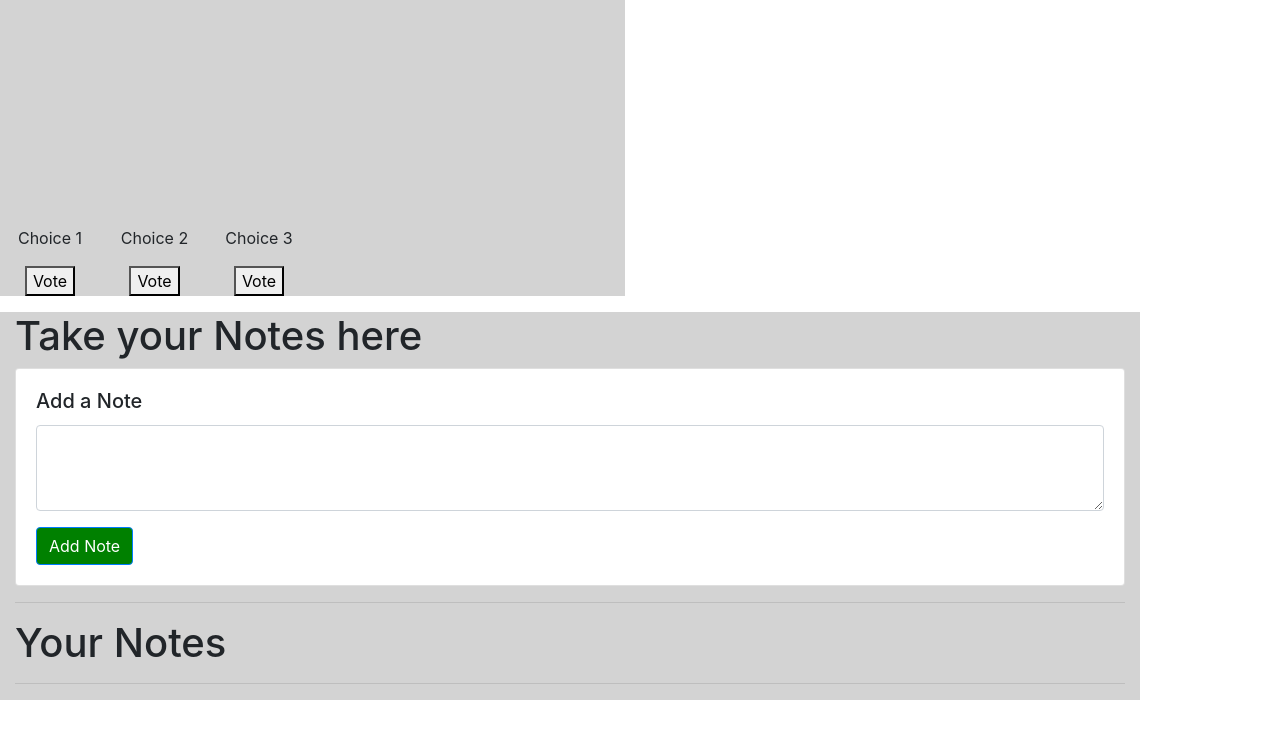
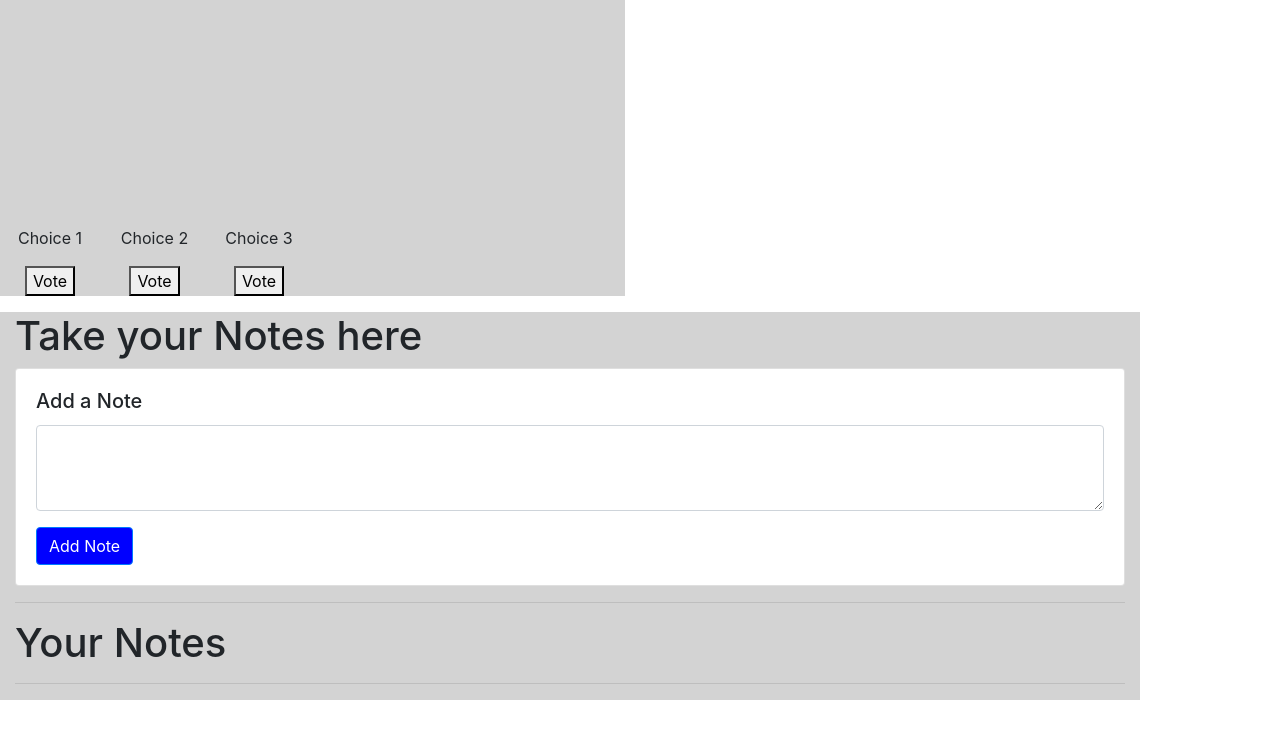
Before and after one commit to christamdavis/COMP4620_DASH_Meet, a PHP site: page /pages/dashboard.html in a window 1280 px wide. Shown: the part 960-1692 px from the top of the page. Run offline with PHP 8.4, Linux system fonts and the light colour scheme; some libraries are stand-ins or nearby versions.

Commit message:
Styling Update

```diff
--- a/public/css/style.css
+++ b/public/css/style.css
@@ -47,15 +47,15 @@
 }
 
 .bar[data-choice="1"] {
-  background-color: red;
+  background-color: white;
 }
 
 .bar[data-choice="2"] {
-  background-color: green;
+  background-color: gray;
 }
 
 .bar[data-choice="3"] {
-  background-color: blue;
+  background-color: darkgray;
 }
 .label {
   height: 70px;
--- a/public/pages/dashboard.html
+++ b/public/pages/dashboard.html
@@ -116,7 +116,7 @@
                <div class="form-group">
                    <textarea class="form-control" id="addTxt" rows="3"></textarea>
                </div>
-               <button class="btn btn-primary" id="addBtn" style="background-color:green">Add Note</button>
+               <button class="btn btn-primary" id="addBtn" style="background-color:blue">Add Note</button>
            </div>
        </div>
        <hr><h1>Your Notes</h1><hr>
--- a/public/pages/sign-up.html
+++ b/public/pages/sign-up.html
@@ -11,13 +11,13 @@
     <script src="../js/sweetalert2.js"></script>
     <!-- Nunito Google Font -->
     <link href="https://fonts.googleapis.com/css?family=Nunito:400,700" rel="stylesheet">
-    <title>Sign Up | Firebase Auth</title>
+    <title>DASH-Meet Sign Up</title>
 </head>
 <body class="bg-light">
     <div class="container-fluid">
         <div class="row">
             <div class="col-lg-6 col-md-6 offset-lg-1 offset-md-1 text-left   text-primary">
-                <h1 class="h1">DASH-Meet Sign Up</h1>
+                <h1 class="h1">Sign Up for DASH-Meet</h1>
             </div>
             <div class="col-lg-6 col-md-6 offset-lg-1  bg-white shadow   ">
                 <div class="row">
```
Lines whose indentation alone changed are shown as unchanged.
